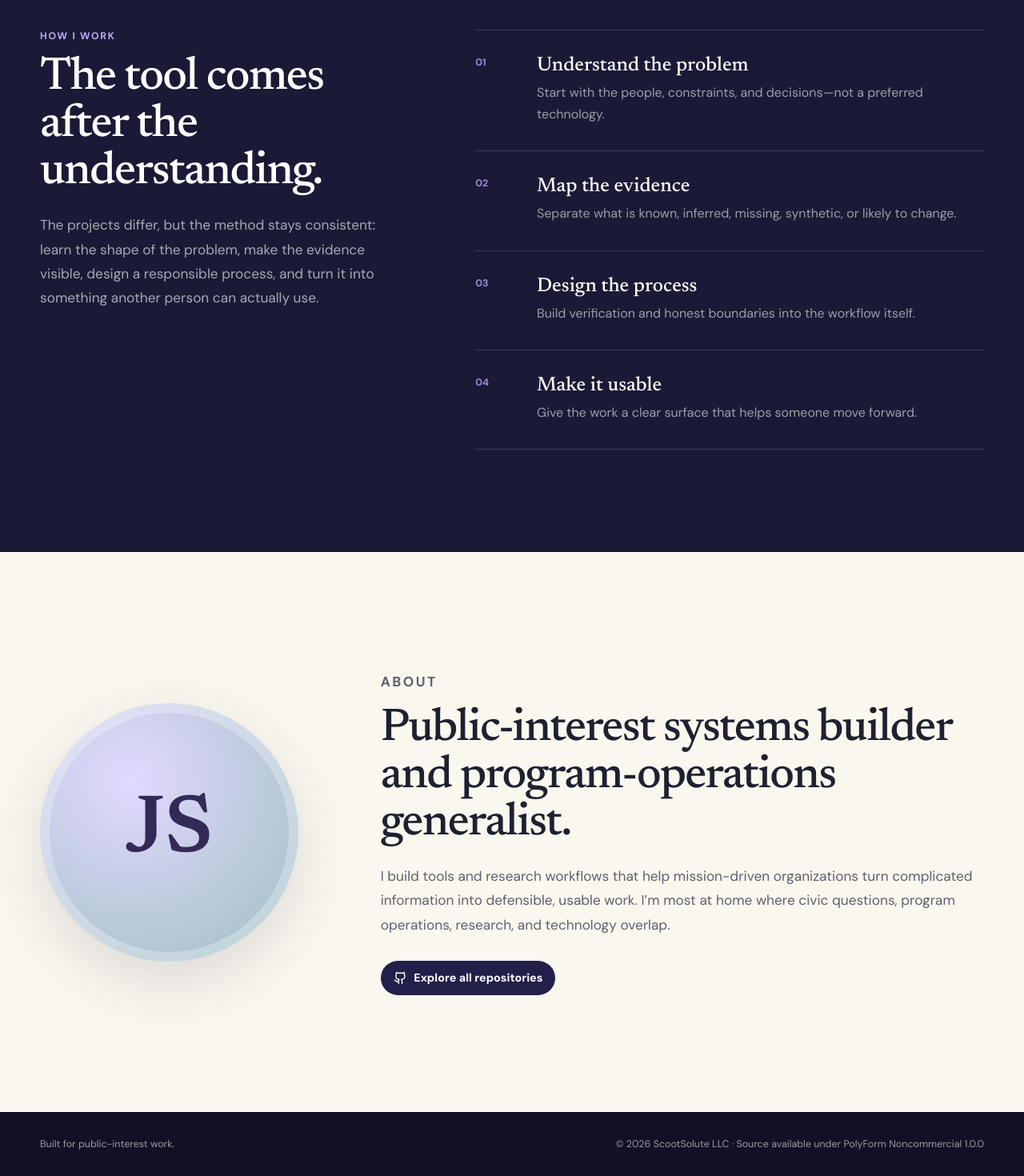
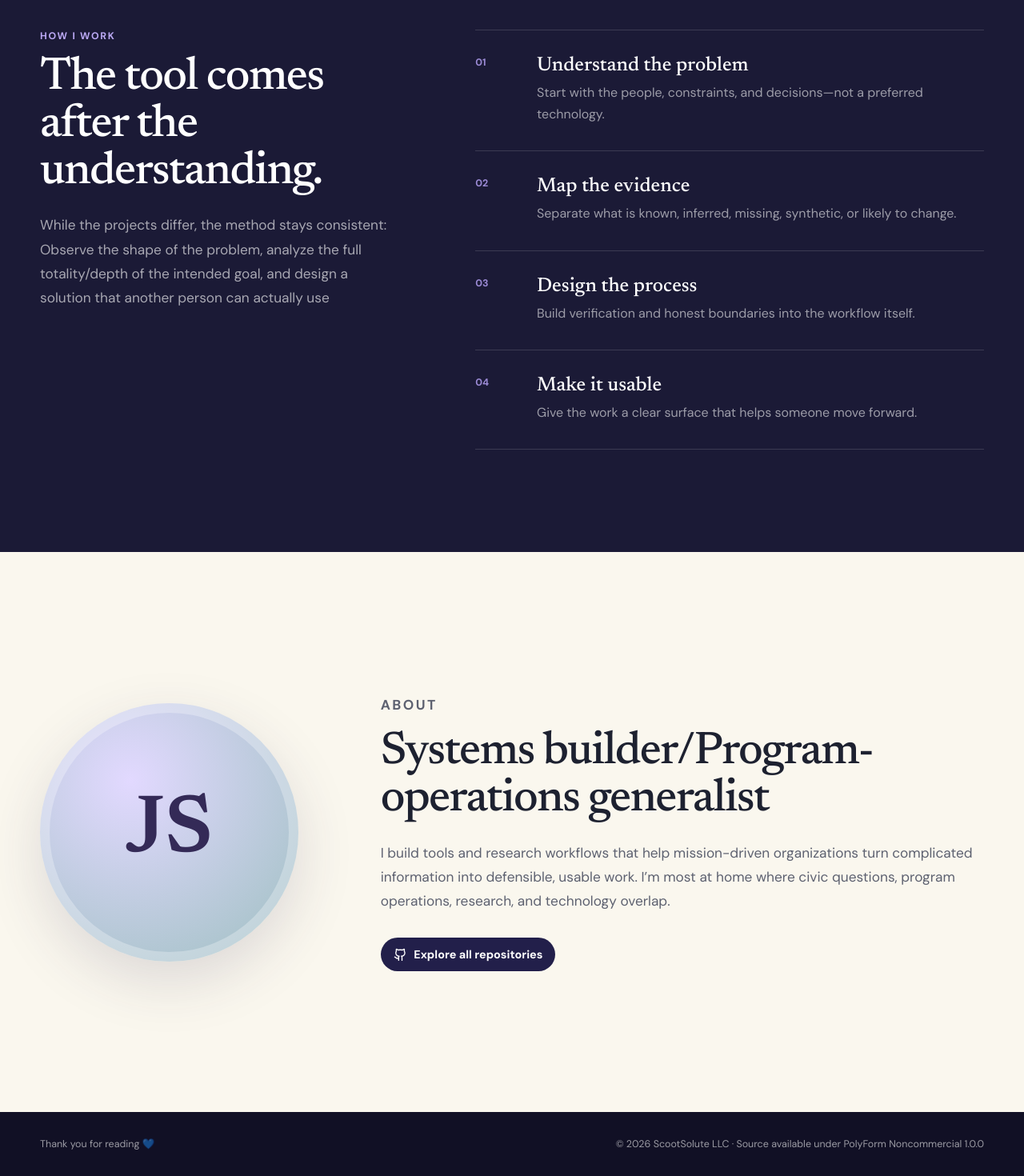
Before and after one commit to anitacigawet/Portfolio-Website, a React (Vite) app in the folder client/: page / in a window 1280 px wide. Shown: the part 4480-5950 px from the top of the page at 80% size. Built offline with nearby package versions, Linux system fonts and the light colour scheme.

Commit message:
Update portfolio method and closing copy

```diff
--- a/client/src/App.tsx
+++ b/client/src/App.tsx
@@ -145,7 +145,7 @@ export default function App() {
               <p className="eyebrow">How I work</p>
               <h2 id="approach-title">The tool comes after the understanding.</h2>
               <p>
-                The projects differ, but the method stays consistent: learn the shape of the problem, make the evidence visible, design a responsible process, and turn it into something another person can actually use.
+                While the projects differ, the method stays consistent: Observe the shape of the problem, analyze the full totality/depth of the intended goal, and design a solution that another person can <em>actually</em> use
               </p>
             </div>
             <ol className="process-list">
@@ -161,7 +161,7 @@ export default function App() {
           <div className="about-mark" aria-hidden="true">JS</div>
           <div className="about-copy">
             <p className="eyebrow">About</p>
-            <h2 id="about-title">Public-interest systems builder and program-operations generalist.</h2>
+            <h2 id="about-title">Systems builder/Program-operations generalist</h2>
             <p>
               I build tools and research workflows that help mission-driven organizations turn complicated information into defensible, usable work. I’m most at home where civic questions, program operations, research, and technology overlap.
             </p>
@@ -173,7 +173,7 @@ export default function App() {
       </main>
 
       <footer>
-        <p>Built for public-interest work.</p>
+        <p>Thank you for reading 💙</p>
         <p>© 2026 ScootSolute LLC · Source available under PolyForm Noncommercial 1.0.0</p>
       </footer>
     </div>
```
